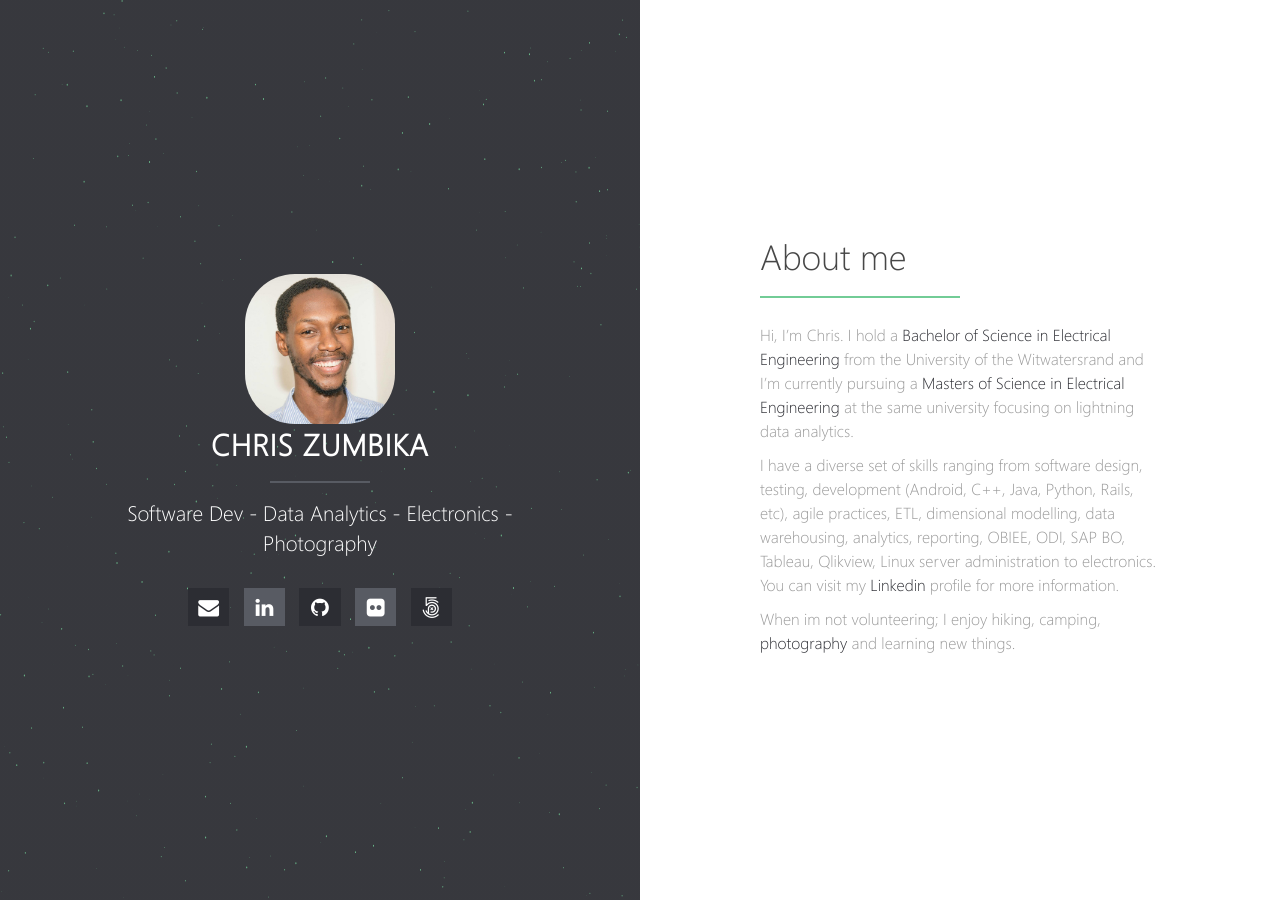
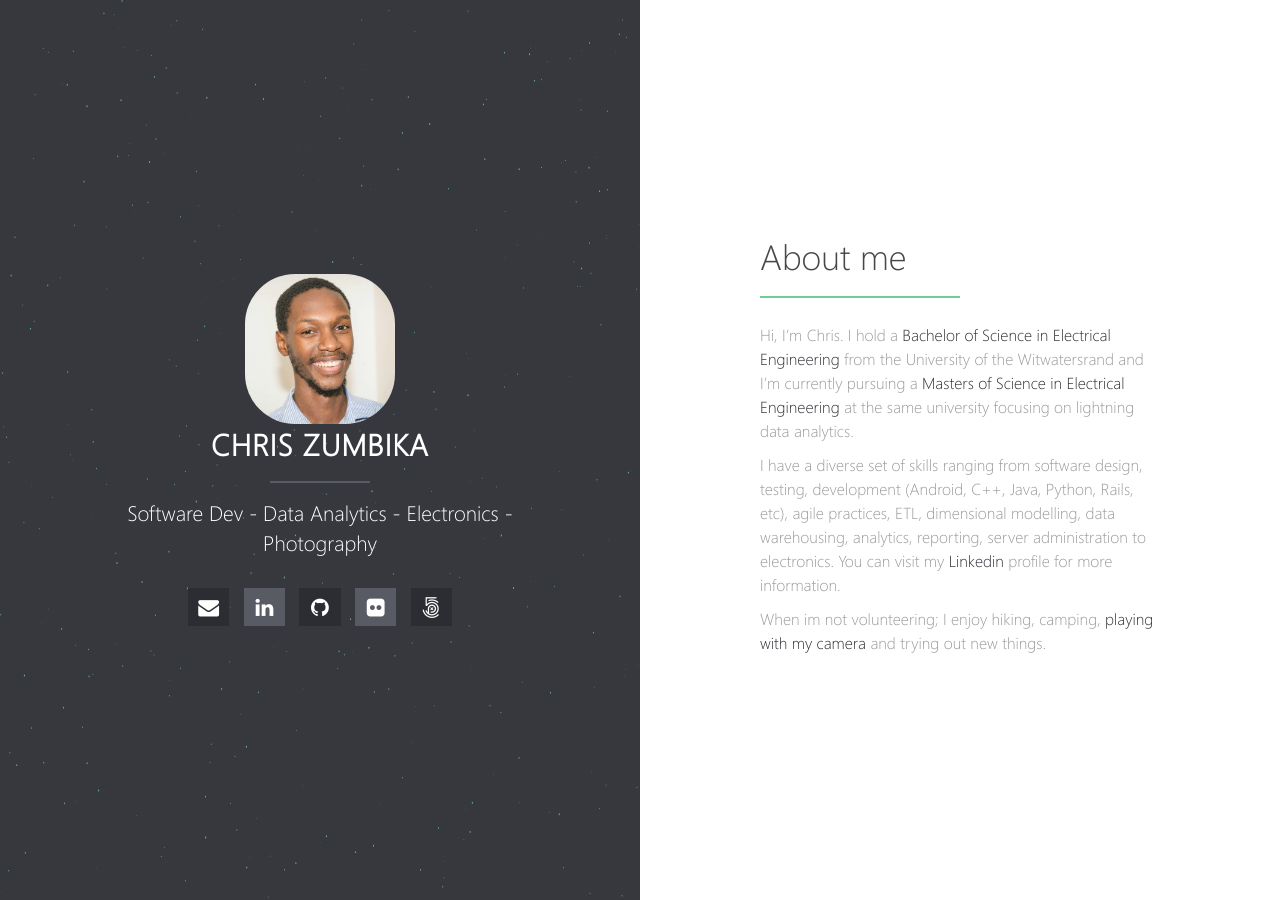
Before and after one commit to cotzanium/cotzanium.github.io, a Jekyll site: the page built from index.md, in a window 1280 px wide. Built offline with Jekyll 4.4.1, drawn with Linux system fonts in a browser that asks for light colours; our own code applies the rules of GitHub Pages for plain Markdown files.

Commit message:
Update index.md

```diff
--- a/index.md
+++ b/index.md
@@ -5,6 +5,6 @@ layout: home
 
 Hi, I’m Chris. I hold a [Bachelor of Science in Electrical Engineering](https://www.linkedin.com/in/chriszumbika) from the University of the Witwatersrand and I'm currently pursuing a [Masters of Science in Electrical Engineering](https://www.linkedin.com/in/chriszumbika) at the same university focusing on lightning data analytics.
 
-I have a diverse set of skills ranging from software design, testing, development (Android, C++, Java, Python, Rails, etc), agile practices, ETL, dimensional modelling, data warehousing, analytics, reporting, OBIEE, ODI, SAP BO, Tableau, Qlikview, Linux server administration to electronics. You can visit my [Linkedin](https://www.linkedin.com/in/chriszumbika) profile for more information.
+I have a diverse set of skills ranging from software design, testing, development (Android, C++, Java, Python, Rails, etc), agile practices, ETL, dimensional modelling, data warehousing, analytics, reporting, server administration to electronics. You can visit my [Linkedin](https://www.linkedin.com/in/chriszumbika) profile for more information.
 
-When im not volunteering; I enjoy hiking, camping, [photography](https://www.500px.com/cotzanium) and learning new things.
+When im not volunteering; I enjoy hiking, camping, [playing with my camera](https://www.500px.com/cotzanium) and trying out new things.
```
